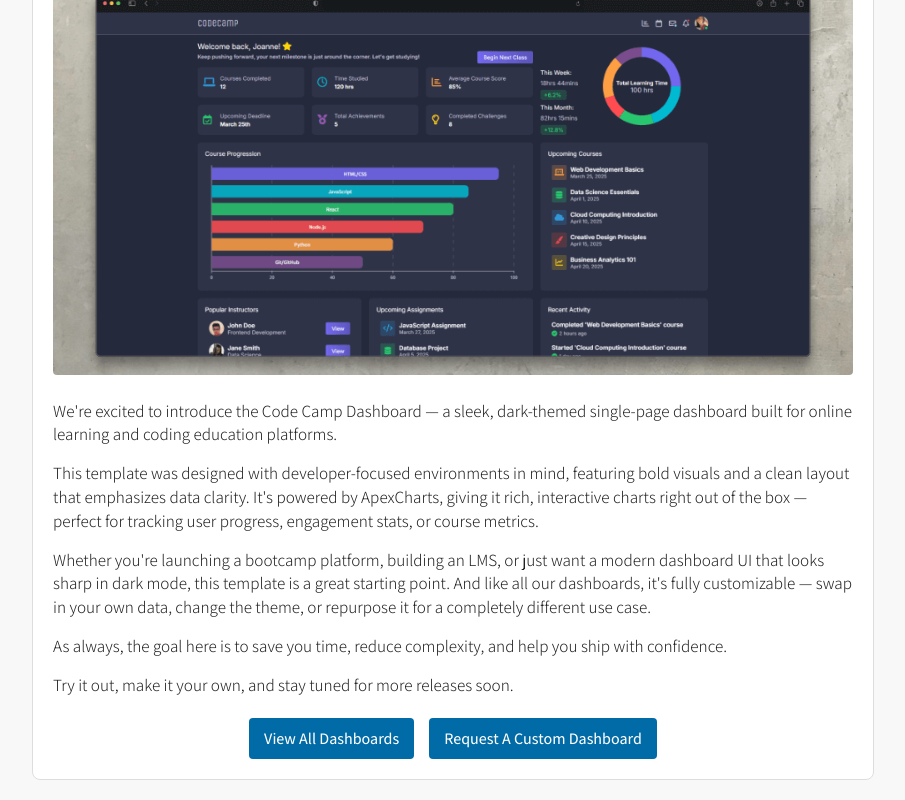
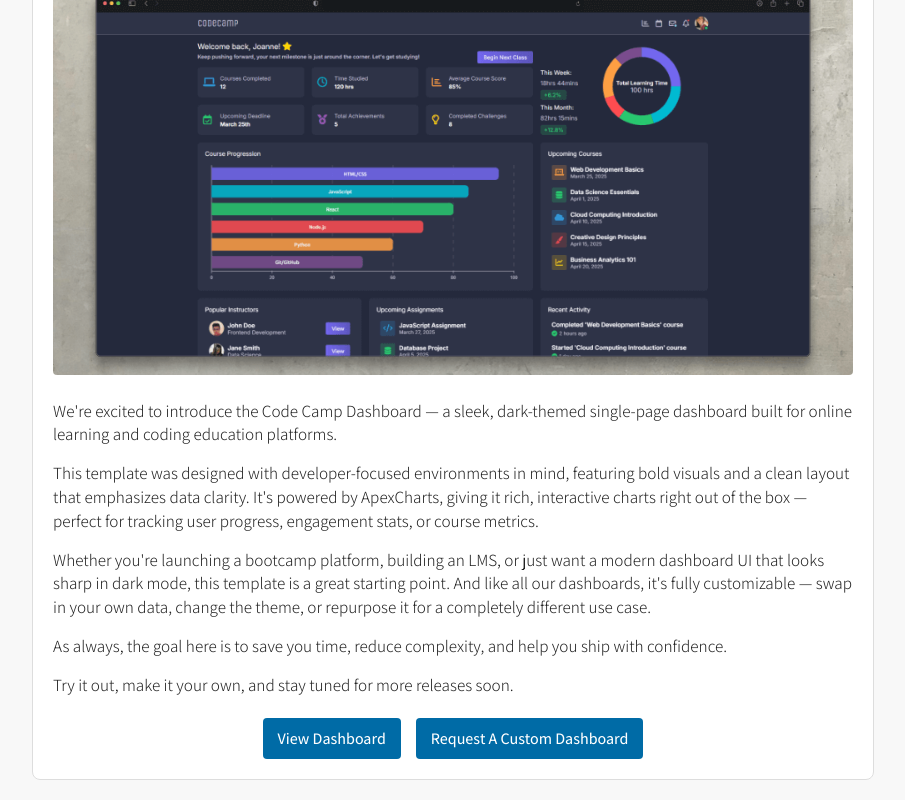
Before and after one commit to joseph-johnson27001/dashboard-website, a Vue app: page /resources/code-camp-dashboard in a window 1280 px wide. Shown: the part 218-1018 px from the top of the page, without its empty margins (187-1092 px from the left). Built offline with nearby package versions, Linux system fonts and the light colour scheme.

Commit message:
Passing url property in js file

```diff
--- a/src/resources/posts/code-camp-dashboard.js
+++ b/src/resources/posts/code-camp-dashboard.js
@@ -1,6 +1,7 @@
 export default {
   slug: "code-camp-dashboard",
   title: "Introducing the Code Camp Dashboard",
+  url: "/dashboard-template/code-camp",
   description:
     "A dark-themed, single-page dashboard designed for online learning platforms. Built with ApexCharts, it's sleek, modern, and adaptable.",
   image: "/Dashboard_Images/Code_Camp.png",
--- a/src/views/PostPage.vue
+++ b/src/views/PostPage.vue
@@ -12,9 +12,13 @@
 
       <!-- Button Container -->
       <div class="button-container">
-        <router-link to="/dashboards" class="button"
-          >View All Dashboards</router-link
+        <router-link
+          :to="post.url ? post.url : '/dashboards'"
+          class="button"
+          target="_blank"
         >
+          {{ post.url ? "View Dashboard" : "View All Dashboards" }}
+        </router-link>
         <router-link to="/contact" class="button"
           >Request A Custom Dashboard</router-link
         >
@@ -26,7 +30,9 @@
 <script>
 export default {
   name: "PostPage",
-  props: ["slug"],
+  props: {
+    slug: String,
+  },
   data() {
     return {
       post: null,
@@ -37,10 +43,8 @@ export default {
       const module = await import(`@/resources/posts/${this.slug}.js`);
       this.post = module.default;
 
-      // Set document title
       document.title = `Template Dashboards - ${this.post.title}`;
 
-      // Set meta description
       const metaDescriptionTag = document.querySelector(
         'meta[name="description"]'
       );
```
